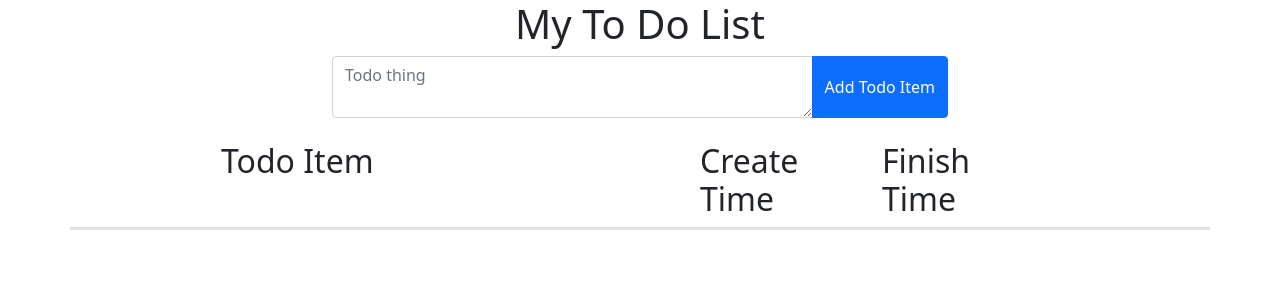
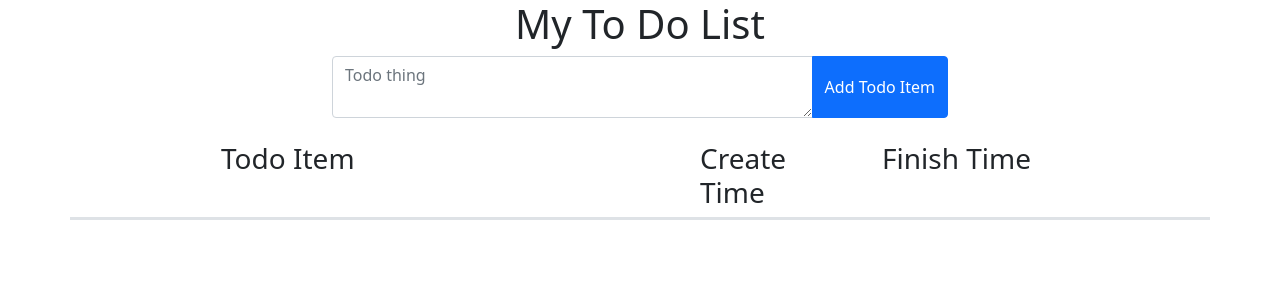
Before and after one commit to jeanlin88/TodoApp, a Django app: page /todo/ in a window 1280 px wide. Shown: the top 300 px of the page. Run offline with Django 3.2, Linux system fonts and the light colour scheme; data that the repository does not hold is empty; some libraries are stand-ins or nearby versions.

Commit message:
modified font size

```diff
--- a/todo_proj/templates/todo_list.html
+++ b/todo_proj/templates/todo_list.html
@@ -42,9 +42,9 @@
     <div class="container mt-4">
       <div class="row px-4 border-bottom border-3">
         <div class="col-1"></div>
-        <div class="col-5 mx-4"><h2>Todo Item</h2></div>
-        <div class="col-2"><h2>Create Time</h2></div>
-        <div class="col-2"><h2>Finish Time</h2></div>
+        <div class="col-5 mx-4"><h3>Todo Item</h3></div>
+        <div class="col-2"><h3>Create Time</h3></div>
+        <div class="col-2"><h3>Finish Time</h3></div>
         <div class="col-1"></div>
       </div>
       {% for i in all_items %}
```
